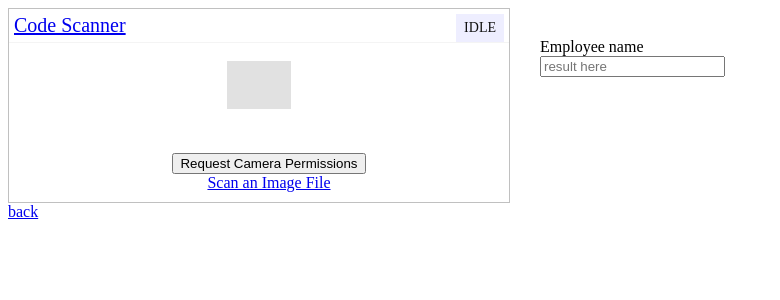
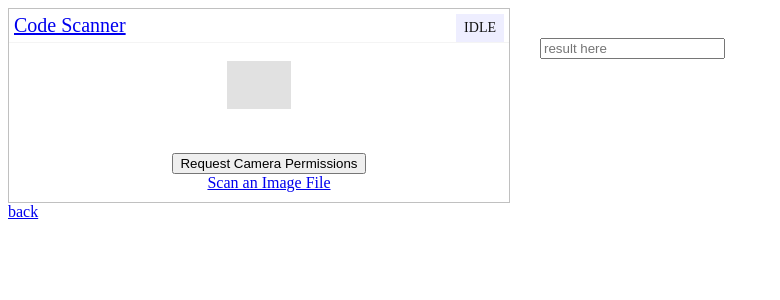
Before and after one commit to khairilazizee/QRCSystem, a PHP site: page /QRCSystem/qrcodecam/index.php in a window 1280 px wide. Shown: the top 300 px of the page, without its empty margins (0-780 px from the left). Run offline with PHP 8.4, Linux system fonts and the light colour scheme; grey boxes are pictures that could not be loaded.

Commit message:
update scan

```diff
--- a/qrcodecam/index.php
+++ b/qrcodecam/index.php
@@ -45,8 +45,8 @@ function playAudio() {
 
   </script>
   <div class="col" style="padding:30px;">
-    <!--<h4>SCAN RESULT</h4>-->
-    <div>Employee name</div><form action="">
+    <!--<h4>SCAN RESULT</h4>
+    <div>Employee name</div>--><form action="">
      <input type="text" name="start" class="input" id="result" onkeyup="showHint(this.value)" placeholder="result here" readonly="" /></form>
      <!--<p>Status: <span id="txtHint"></span></p>-->
   </div>
```
